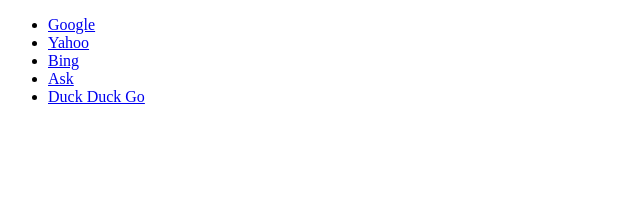
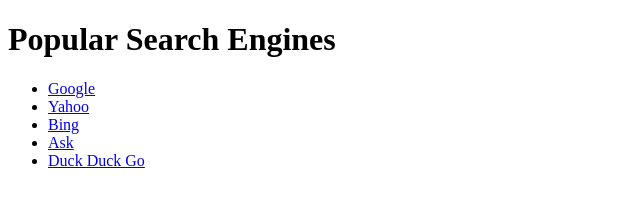
Before and after one commit to BenGrimmius/mod1-0822-code-solutions, a website: page html-links/index.html in a window 1280 px wide. Shown: the whole page, without its empty margins (0-640 px from the left). Drawn offline with Linux system fonts and the light colour scheme.

Commit message:
Complete html-links exercise

```diff
--- a/html-links/index.html
+++ b/html-links/index.html
@@ -7,6 +7,7 @@
   <title>HTML Links</title>
 </head>
 <body>
+  <h1>Popular Search Engines</h1>
   <ul>
     <li><a href="https://www.google.com/">Google</a></li>
     <li><a href="https://www.yahoo.com/?ncid=dcm_23818180_269614055_463453844_129322662&gclid=CjwKCAjwmJeYBhAwEiwAXlg0AWHzGckdOgXqMmawDPauZlVe30tqcbYDXmf5hqhvQRhKbF6EN-m71xoCY3gQAvD_BwE">Yahoo</a></li>
```
